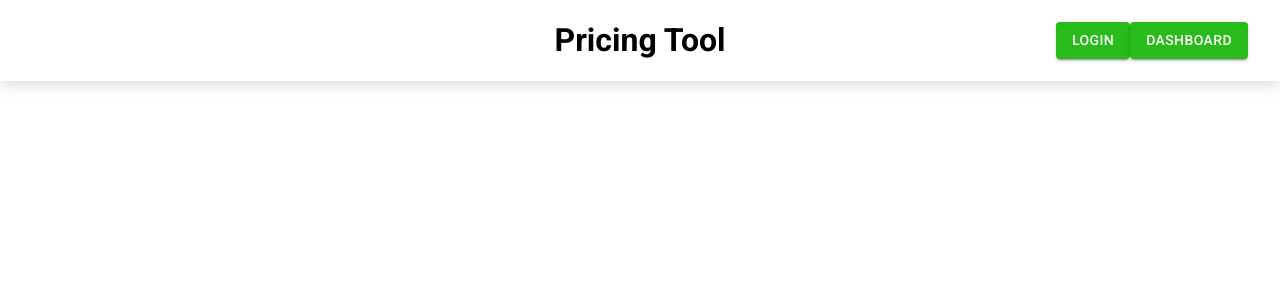
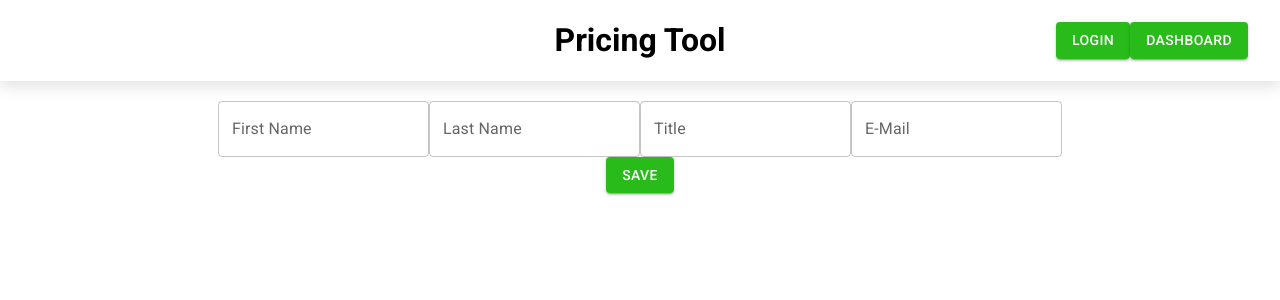
Before and after one commit to ZJohnDee/PricingTools, a React (Create React App) app: page /add/client in a window 1280 px wide. Shown: the top 300 px of the page. Built offline with nearby package versions, Linux system fonts and the light colour scheme; no server answers.

Commit message:
Added full support for clients

```diff
--- a/src/App.tsx
+++ b/src/App.tsx
@@ -10,6 +10,7 @@ import {UserContext} from "./libs/context";
 import {useUserData} from "./libs/hooks";
 import PageDashboard from "./pages/dashboard/PageDashboard";
 import PageAddProduct from "./pages/add_product/PageAddProduct";
+import PageAddClient from "./pages/add_client/PageAddClient";
 
 const themeOptions = {
     palette: {
@@ -43,7 +44,9 @@ function App() {
                         <Route path={"/login"} element={<PageLogin/>}/>
                         <Route path={"/dashboard"} element={<PageDashboard/>}/>
                         <Route path={"/add/product"} element={<PageAddProduct/>}/>
+                        <Route path={"/add/client"} element={<PageAddClient/>}/>
                         <Route path={"/edit/product/:productID"} element={<PageAddProduct/>}/>
+                        <Route path={"/edit/client/:clientID"} element={<PageAddClient/>}/>
                     </Routes>
                 </BrowserRouter>
             </ThemeProvider>
--- a/src/libs/dataUtils.ts
+++ b/src/libs/dataUtils.ts
@@ -233,49 +233,12 @@ export class ProductComponent {
 }
 
 
-export async function getProductFromFirestore(user: any, id: string) : Promise<Product | null>
-{
-  const ref = firestore.collection("users").doc(user.uid).collection("products").doc(id);
-
-  if (ref)
-  {
-    let snap = await ref.get();
-    let product = new Product((snap.data() as ProductData));
-
-    return product;
-  }
-
-  return null;
-}
-
-
-export async function pushProductToFirestore(user: any, product: Product)
-{
-  const id = product.getID();
-
-  let ref = firestore.collection("users").doc(user.uid).collection("products").doc(id);
-
-  await ref.set(product.data);
-
-}
-
-export async function getAllProductsFromFirestore(user: any): Promise<Product[]>
-{
-  let ref = firestore.collection("users").doc(user.uid).collection("products");
-  let result = await ref.get();
-
-  let data = result.docs.map((doc) => {return doc.data()})
-
-  let products = data.map((d) => new Product(d as ProductData));
-
-  return products;
-}
 
 export class Client
 {
   data: ClientData;
 
-  constructor(data=null)
+  constructor(data: ClientData | null = null)
   {
     if (data == null)
     {
@@ -333,6 +296,11 @@ export class Client
     this.data.email = mail;
   }
 
+  getID() : string
+  {
+    return this.data.id;
+  }
+
 
 }
 
@@ -375,4 +343,84 @@ export function createNewContract(product: Product, client: Client)
 
 
 
+
+
+
+export async function getAllProductsFromFirestore(user: any): Promise<Product[]>
+{
+  let ref = firestore.collection("users").doc(user.uid).collection("products");
+  let result = await ref.get();
+
+  let data = result.docs.map((doc) => {return doc.data()})
+
+  let products = data.map((d) => new Product(d as ProductData));
+
+  return products;
+}
+
+export async function getProductFromFirestore(user: any, id: string) : Promise<Product | null>
+{
+  const ref = firestore.collection("users").doc(user.uid).collection("products").doc(id);
+
+  if (ref)
+  {
+    let snap = await ref.get();
+    let product = new Product((snap.data() as ProductData));
+
+    return product;
+  }
+
+  return null;
+}
+
+
+export async function pushProductToFirestore(user: any, product: Product)
+{
+  const id = product.getID();
+
+  let ref = firestore.collection("users").doc(user.uid).collection("products").doc(id);
+
+  await ref.set(product.data);
+
+}
+
+export async function pushClientToFirestore(user: any, client: Client)
+{
+  const id: string = client.getID();
+
+  let ref = firestore.collection("users").doc(user.uid).collection("clients").doc(id);
+
+  await ref.set(client.data);
+}
+
+export async function getAllClientsFromFirestore(user: any): Promise<Client[]>
+{
+  let ref = firestore.collection("users").doc(user.uid).collection("clients");
+  let result = await ref.get();
+
+  let data = result.docs.map((doc) => {return doc.data()})
+
+  let clients = data.map((d) => new Client(d as ClientData));
+
+  return clients;
+}
+
+export async function getClientFromFirestore(user: any, id: string) : Promise<Client | null>
+{
+  const ref = firestore.collection("users").doc(user.uid).collection("clients").doc(id);
+
+  if (ref)
+  {
+    let snap = await ref.get();
+
+    let client = new Client((snap.data() as ClientData));
+
+    return client;
+  }
+
+  return null;
+}
+
+
+
 export type {ProductData, ProductComponentData, ProductComponentType};
--- /dev/null
+++ b/src/pages/add_client/PageAddClient.tsx
@@ -0,0 +1,132 @@
+import React, {useContext, useEffect, useState} from "react";
+import {Client, getClientFromFirestore, getProductFromFirestore, pushClientToFirestore} from "../../libs/dataUtils";
+import {Button, TextField} from "@mui/material";
+import {UserContext} from "../../libs/context";
+import {useParams} from "react-router-dom";
+import {auth} from "../../libs/firebase";
+
+const PageAddClient = (props: any) =>
+{
+  const [client, setClient] = useState(new Client())
+  const [updater, setUpdater] = useState(0);
+  const [fetched, setFetched] = useState(false);
+
+  const {user} = useContext(UserContext);
+  const params = useParams();
+
+  useEffect(() => {
+
+    if (!params) return;
+    if (!params.clientID) return;
+
+    const tempUser = auth.currentUser;
+
+    if (tempUser == null) return;
+
+    if (client.getID() == params.clientID) return;
+
+    getClientFromFirestore(tempUser, params.clientID).then((result) => {
+      if (result == null) return;
+      setClient(result);
+      setFetched(true);
+      console.log("Data fetched!");
+    });
+
+  },)
+
+
+
+  const repaint = () => {
+    setUpdater(updater + 1);
+  }
+
+  const updateClient = () =>
+  {
+    setClient(client);
+    repaint();
+  }
+
+
+
+  const firstName = client.getFirstName();
+  const lastName = client.getLastName();
+  const email = client.getEmail();
+  const title = client.getTitle();
+
+  if (params.clientID && !fetched)
+  {
+    return <h1>Loading...</h1>
+  }
+
+  return(
+    <div className={"edit-component"}>
+      <TextField
+        color={"secondary"}
+        variant={"outlined"}
+        defaultValue={firstName}
+        label={"First Name"}
+        onChange={(e) =>
+        {
+          const value = e.target.value;
+          client.setFirstName(value);
+          updateClient();
+        }}
+      />
+
+      <TextField
+        color={"secondary"}
+        variant={"outlined"}
+        defaultValue={lastName}
+        label={"Last Name"}
+        onChange={(e) =>
+        {
+          const value = e.target.value;
+          client.setLastName(value);
+          updateClient();
+        }}
+      />
+
+      <TextField
+        color={"secondary"}
+        variant={"outlined"}
+        defaultValue={title}
+        label={"Title"}
+        onChange={(e) =>
+        {
+          const value = e.target.value;
+          client.setTitle(value);
+          updateClient();
+        }}
+      />
+
+      <TextField
+        color={"secondary"}
+        variant={"outlined"}
+        defaultValue={email}
+        label={"E-Mail"}
+        onChange={(e) =>
+        {
+          const value = e.target.value;
+          client.setEmail(value);
+          updateClient();
+        }}
+      />
+
+      <div>
+        <Button
+          variant={"contained"}
+          color={"secondary"}
+          onClick={() => {
+            pushClientToFirestore(user, client);
+          }}
+        >
+          SAVE
+        </Button>
+      </div>
+
+    </div>
+  )
+}
+
+
+export default PageAddClient;
--- a/src/pages/add_product/PageAddProduct.tsx
+++ b/src/pages/add_product/PageAddProduct.tsx
@@ -16,7 +16,6 @@ const PageAddProduct:FC = () =>
   const [product, setProduct] = useState(new Product());
   const [ticks, setTicks] = useState(0);
   const [productFetched, setProductFetched] = useState(false); //When a product is being edited instead of added, this will be used to determine, wether the whole page should be rendered
-  const [failed, setFailed] = useState(false);
 
   const {user} = useContext(UserContext);
   const params = useParams();
@@ -24,22 +23,20 @@ const PageAddProduct:FC = () =>
 
 
   useEffect(() => {
-    setFailed(false);
-    if (!params) {setFailed(true); return;}
-    if (!params.productID) {setFailed(true); return;}
+
+    if (!params) return;
+    if (!params.productID) return;
 
     const tempUser = auth.currentUser;
 
-    if (tempUser == null) {setFailed(true); return;}
+    if (tempUser == null) return;
 
     if (product.getID() == params.productID) return;
 
     getProductFromFirestore(tempUser, params.productID).then((result) => {
-      if (result == null) {setFailed(true); return;}
+      if (result == null) return;
       setProduct(result);
       setProductFetched(true);
-      setFailed(false);
-
       console.log("Data fetched!");
     });
 
@@ -77,11 +74,6 @@ const PageAddProduct:FC = () =>
   {
     product.addEmptyComponent();
     updateProduct();
-  }
-
-  if (failed)
-  {
-    return <h1>Error, fetching product</h1>
   }
 
   if (params.productID && !productFetched)
--- /dev/null
+++ b/src/pages/dashboard/ClientDashboardDisplay.tsx
@@ -0,0 +1,27 @@
+import React from "react";
+import {Client, Product} from "../../libs/dataUtils";
+import {Edit} from '@mui/icons-material';
+import {Link} from "react-router-dom";
+
+
+const ClientDashboardDisplay = (props: any) =>
+{
+
+  const client: Client = props.client;
+
+  const lastName: string = client.getLastName();
+  const title: string = client.getTitle();
+
+
+
+  return (
+    <div className={"edit-component-sub"}>
+      <h3 style={{textAlign: "center"}}>{title + " " + lastName}</h3>
+      <Edit onClick={() => {
+        window.location.assign("/edit/client/" + client.getID());
+      }}/>
+    </div>
+  )
+}
+
+export default ClientDashboardDisplay;
--- a/src/pages/dashboard/PageDashboard.tsx
+++ b/src/pages/dashboard/PageDashboard.tsx
@@ -2,13 +2,21 @@ import {FC, useEffect, useState} from "react";
 import "./pageDashboard.css"
 import {Grid,} from "@mui/material";
 import {jsx} from "@emotion/react";
-import {getAllProductsFromFirestore, getProductFromFirestore, Product} from "../../libs/dataUtils";
+import {
+  Client,
+  getAllClientsFromFirestore,
+  getAllProductsFromFirestore,
+  getProductFromFirestore,
+  Product
+} from "../../libs/dataUtils";
 import {auth} from "../../libs/firebase";
 import ProductDashboardDisplay from "./ProductDashboardDisplay";
+import ClientDashboardDisplay from "./ClientDashboardDisplay";
 
 
 const PageDashboard: FC = (props: any) => {
   const [products, setProducts] = useState([]);
+  const [clients, setClients] = useState([]);
   const [failed, setFailed] = useState(false);
 
   let emProducts = [];
@@ -18,22 +26,31 @@ const PageDashboard: FC = (props: any) => {
   useEffect(() => {
     const tempUser = auth.currentUser;
     if (tempUser != null)
+    {
       getAllProductsFromFirestore(tempUser).then((result) => {
         // @ts-ignore
         setProducts(result);
       });
+
+
+      getAllClientsFromFirestore(tempUser).then((result) => {
+        // @ts-ignore
+        setClients(result);
+      });
+    }
     else setFailed(true);
   })
-
-
-
-
 
 
 
   for (let i = 0; i<products.length; i++)
   {
     emProducts.push(<ProductDashboardDisplay product={products[i] as Product}/>)
+  }
+
+  for (let i = 0; i<clients.length; i++)
+  {
+    emCustomers.push(<ClientDashboardDisplay client={clients[i] as Client}/>)
   }
 
 
@@ -51,6 +68,7 @@ const PageDashboard: FC = (props: any) => {
         </div>
         <div className={"page-dashboard-section edit-component-sub page-dashboard-customers"}>
           <h2>Customers</h2>
+          {emCustomers}
         </div>
       </div>
 
```
